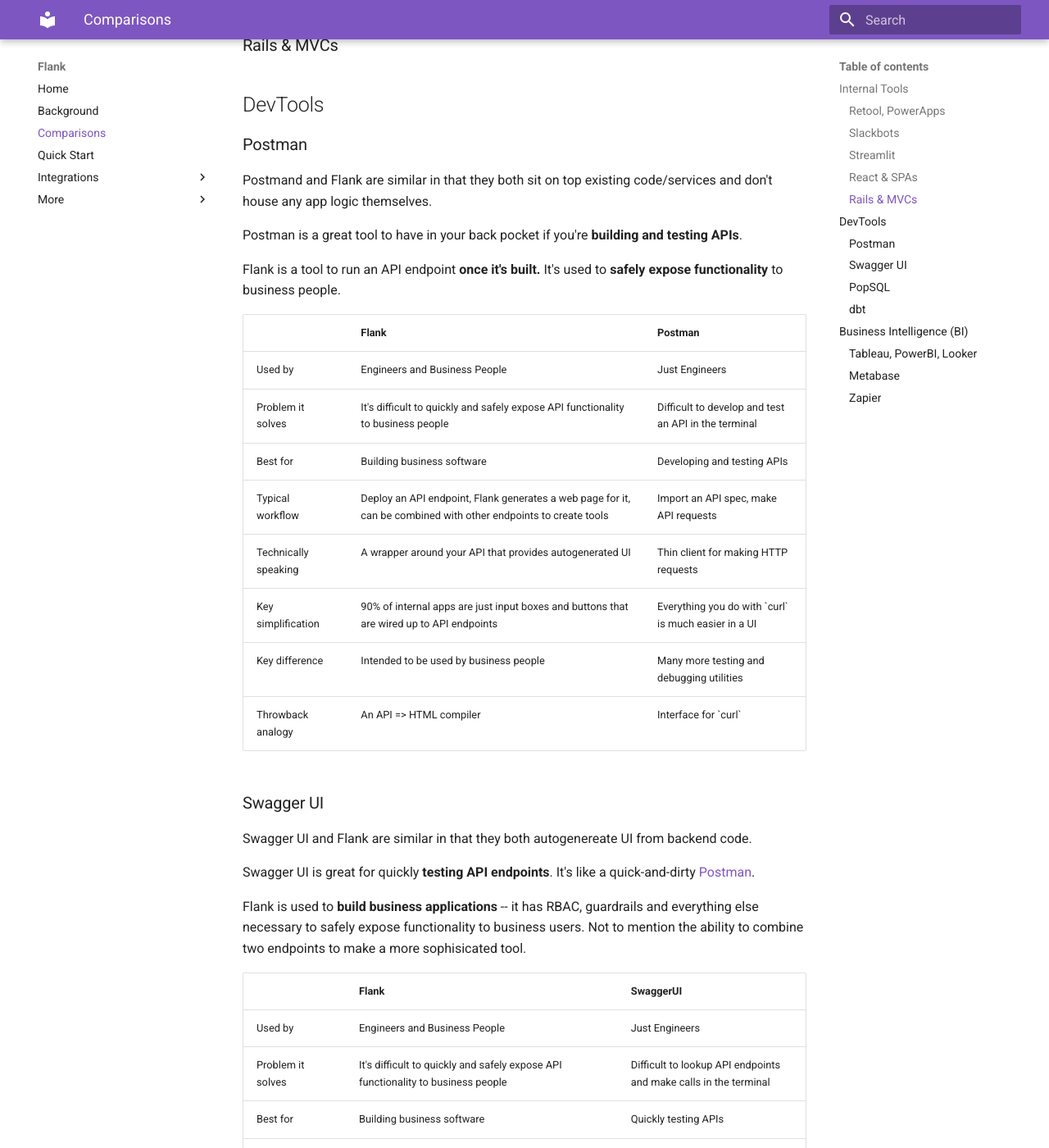
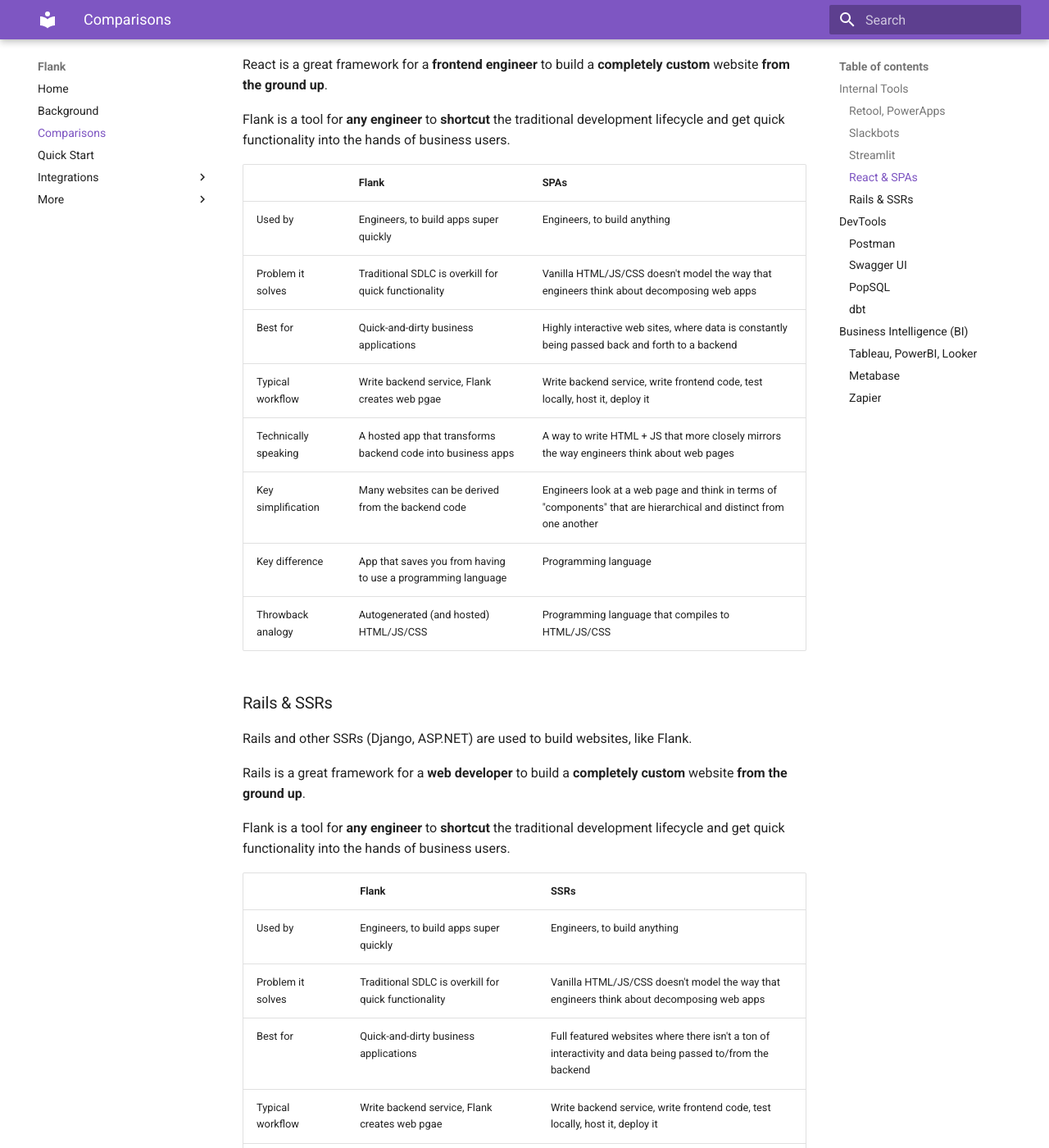
Before and after one commit to btf-org/flank-docs, an MkDocs documentation site: the page built from docs/comparisons/all-comparisons.md, in a window 1280 px wide and 1400 px high, scrolled down 2922 px. Shown: the whole window at 82% size. Built offline with MkDocs 1.6.1 and Material for MkDocs 9.7.7, drawn with Linux system fonts in a browser that asks for light colours; some of the changed text lies outside the part shown.

Commit message:
SPAs and SSRs

```diff
--- a/docs/comparisons/all-comparisons.md
+++ b/docs/comparisons/all-comparisons.md
@@ -60,7 +60,42 @@
 
 
 ### React & SPAs
-### Rails & MVCs
+React and other SPAs (Angular, Vue) are used to build websites, like Flank.
+
+React is a great framework for a **frontend engineer** to build a **completely custom** website **from the ground up**.
+
+Flank is a tool for **any engineer** to **shortcut** the traditional development lifecycle and get quick functionality into the hands of business users.
+
+|                      | Flank                                                        | SPAs                                                                                                                |
+| -------------------- | ------------------------------------------------------------ | ------------------------------------------------------------------------------------------------------------------- |
+| Used by              | Engineers, to build apps super quickly                       | Engineers, to build anything                                                                                        |
+| Problem it solves    | Traditional SDLC is overkill for quick functionality         | Vanilla HTML/JS/CSS doesn't model the way that engineers think about decomposing web apps                           |
+| Best for             | Quick-and-dirty business applications                        | Highly interactive web sites, where data is constantly being passed back and forth to a backend                     |
+| Typical workflow     | Write backend service, Flank creates web pgae                | Write backend service, write frontend code, test locally, host it, deploy it                                        |
+| Technically speaking | A hosted app that transforms backend code into business apps | A way to write HTML + JS that more closely mirrors the way engineers think about web pages                          |
+| Key simplification   | Many websites can be derived from the backend code           | Engineers look at a web page and think in terms of "components" that are hierarchical and distinct from one another |
+| Key difference       | App that saves you from having to use a programming language | Programming language                                                                                                |
+| Throwback analogy    | Autogenerated (and hosted) HTML/JS/CSS                       | Programming language that compiles to HTML/JS/CSS                                                                   |
+
+### Rails & SSRs
+
+Rails and other SSRs (Django, ASP.NET) are used to build websites, like Flank.
+
+Rails is a great framework for a **web developer** to build a **completely custom** website **from the ground up**.
+
+Flank is a tool for **any engineer** to **shortcut** the traditional development lifecycle and get quick functionality into the hands of business users.
+
+|                      | Flank                                                        | SSRs                                                                                                      |
+| -------------------- | ------------------------------------------------------------ | --------------------------------------------------------------------------------------------------------- |
+| Used by              | Engineers, to build apps super quickly                       | Engineers, to build anything                                                                              |
+| Problem it solves    | Traditional SDLC is overkill for quick functionality         | Vanilla HTML/JS/CSS doesn't model the way that engineers think about decomposing web apps                 |
+| Best for             | Quick-and-dirty business applications                        | Full featured websites where there isn't a ton of interactivity and data being passed to/from the backend |
+| Typical workflow     | Write backend service, Flank creates web pgae                | Write backend service, write frontend code, test locally, host it, deploy it                              |
+| Technically speaking | A hosted app that transforms backend code into business apps | A way to write HTML + JS that more closely mirrors the way engineers think about web pages                |
+| Key simplification   | Many websites can be derived from the backend code           | Engineers look at a web application and think in terms of data that is wired up to views                  |
+| Key difference       | App that saves you from having to use a programming language | Programming language                                                                                      |
+| Throwback analogy    | Autogenerated (and hosted) HTML/JS/CSS                       | Programming language that compiles to HTML/JS/CSS + backend code + SQL                                    |
+
 ## DevTools
 
 ### Postman
```
